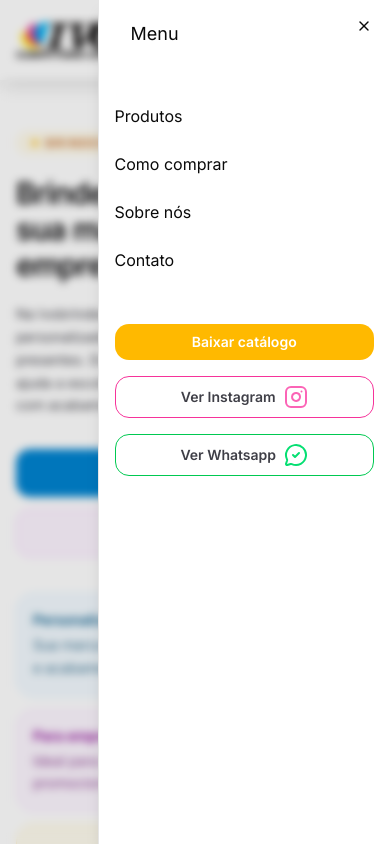
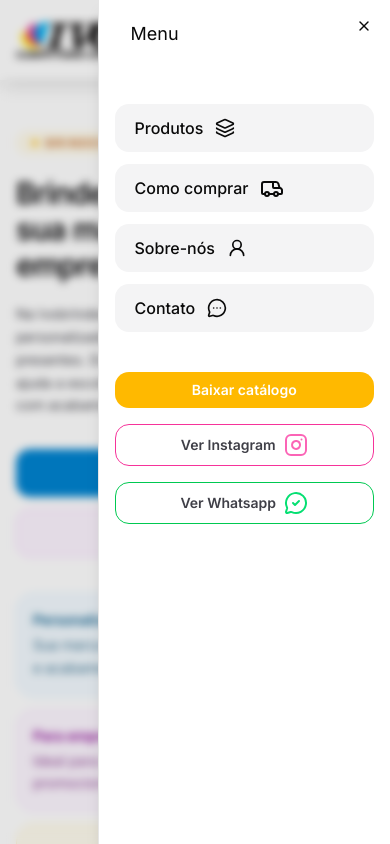
Before and after one commit to IvolbeneH/ivobrindes, a Next.js app: page / in a window 390 px wide. Both pictures are taken after a click on the button 354 px from the left and 40 px from the top of the page. Shown: the top 844 px of the page. Built offline with nearby package versions, Linux system fonts and the light colour scheme.

Commit message:
fix: fix sheet component im mobile

```diff
--- a/app/components/header.tsx
+++ b/app/components/header.tsx
@@ -3,8 +3,12 @@
 import {
   ArrowUpRight,
   Instagram,
+  Layers,
   Menu,
   MessageCircleCheck,
+  MessageCircleMore,
+  UserRound,
+  Van,
 } from "lucide-react";
 import Image from "next/image";
 import Link from "next/link";
@@ -19,7 +23,10 @@ import {
 
 export function Header() {
   return (
-    <header className="flex h-20 w-full items-center justify-between px-4 shadow-lg backdrop-blur-md md:px-6">
+    <header
+      className="flex h-20 w-full items-center justify-between px-4 shadow-lg backdrop-blur-md md:px-6"
+      id="contato"
+    >
       <Link href="/" className="group">
         <Image
           src="/ivobrindes.png"
@@ -82,11 +89,35 @@ export function Header() {
 
             <SheetContent side="right" className="flex w-[280px] flex-col px-4">
               <SheetHeader className="mt-1 text-lg">Menu</SheetHeader>
-              <div className="mt-6 flex flex-col gap-6 text-base">
-                <a href="#produtos">Produtos</a>
-                <a href="#comprar">Como comprar</a>
-                <a href="#sobrenos">Sobre nós</a>
-                <a href="#footer">Contato</a>
+              <div className="mt-6 flex flex-col gap-3 text-base">
+                <a
+                  href="#produtos"
+                  className="flex items-center gap-3 rounded-xl bg-zinc-100 px-5 py-3 font-medium transition hover:bg-zinc-200"
+                >
+                  Produtos
+                  <Layers className="h-5 w-5" />
+                </a>
+                <a
+                  href="#produtos"
+                  className="flex items-center gap-3 rounded-xl bg-zinc-100 px-5 py-3 font-medium transition hover:bg-zinc-200"
+                >
+                  Como comprar
+                  <Van className="h-6 w-6" />
+                </a>
+                <a
+                  href="#produtos"
+                  className="flex items-center gap-3 rounded-xl bg-zinc-100 px-5 py-3 font-medium transition hover:bg-zinc-200"
+                >
+                  Sobre-nós
+                  <UserRound className="h-5 w-5" />
+                </a>
+                <a
+                  href="#produtos"
+                  className="flex items-center gap-3 rounded-xl bg-zinc-100 px-5 py-3 font-medium transition hover:bg-zinc-200"
+                >
+                  Contato
+                  <MessageCircleMore className="h-5 w-5" />
+                </a>
 
                 <div className="mt-3 flex flex-col">
                   <a
@@ -97,16 +128,18 @@ export function Header() {
                     Baixar catálogo
                   </a>
                   <a
-                    href="catalogo.pdf"
+                    href="https://www.instagram.com/ivobrindess/"
                     download
+                    target="_blank"
                     className="mt-4 inline-flex items-center justify-center gap-2 rounded-xl border border-pink-500 bg-transparent px-4 py-2 text-sm font-semibold text-zinc-700"
                   >
                     Ver Instagram
                     <Instagram className="text-pink-400" />
                   </a>
                   <a
-                    href="catalogo.pdf"
+                    href="https://wa.link/s1cjzl"
                     download
+                    target="_blank"
                     className="mt-4 inline-flex items-center justify-center gap-2 rounded-xl border border-green-500 bg-transparent px-4 py-2 text-sm font-semibold text-zinc-700"
                   >
                     Ver Whatsapp
--- a/app/components/sobre-nos.tsx
+++ b/app/components/sobre-nos.tsx
@@ -2,7 +2,7 @@ import Image from "next/image";
 
 export function SobreNos() {
   return (
-    <section className="w-full bg-white text-zinc-950">
+    <section className="w-full bg-white text-zinc-950" id="sobrenos">
       <div className="mx-auto w-full max-w-7xl px-4 py-12 sm:py-16 md:px-8 md:py-20 lg:py-24 xl:max-w-[90rem] xl:px-16 2xl:max-w-[110rem] 2xl:px-24">
         <div className="grid items-center gap-10 md:grid-cols-12 lg:gap-16 xl:gap-24">
           <div className="space-y-5 md:col-span-6">
```
